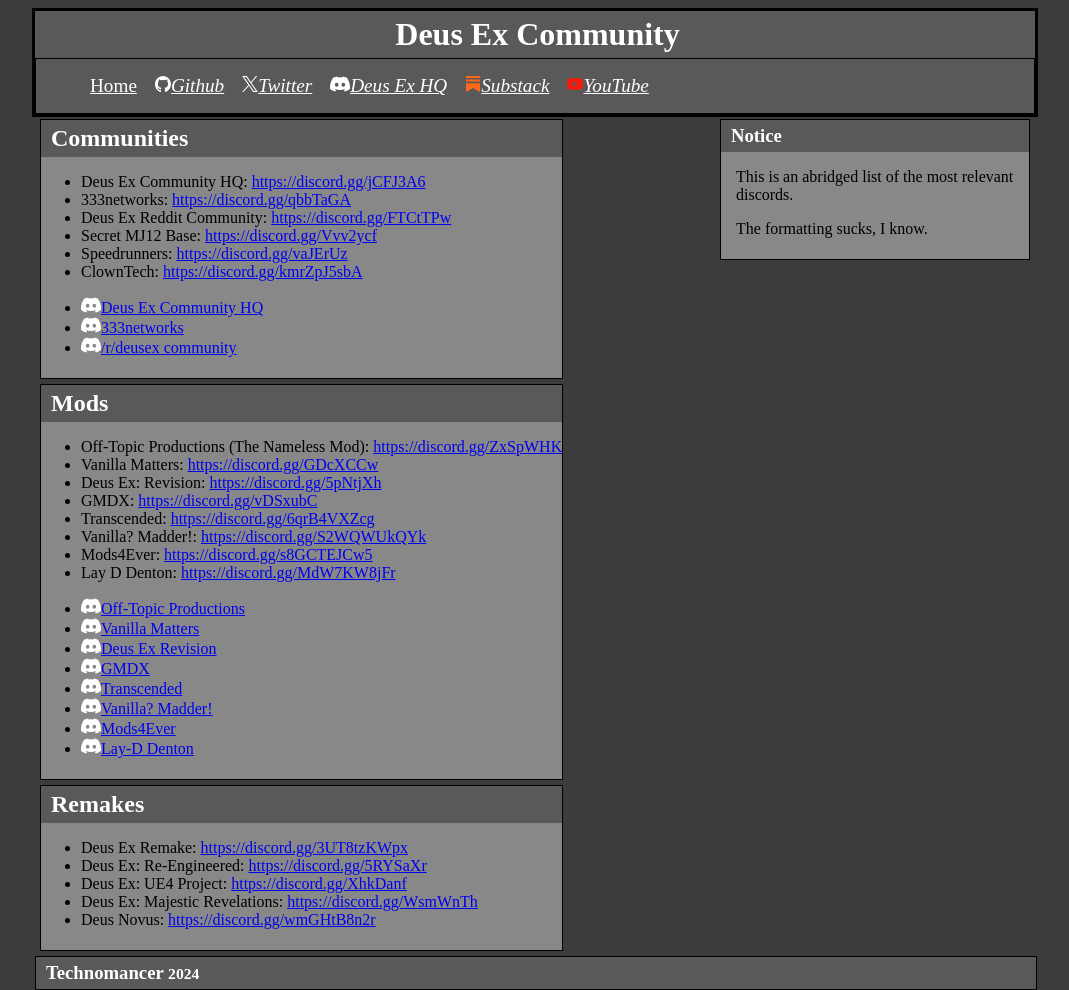
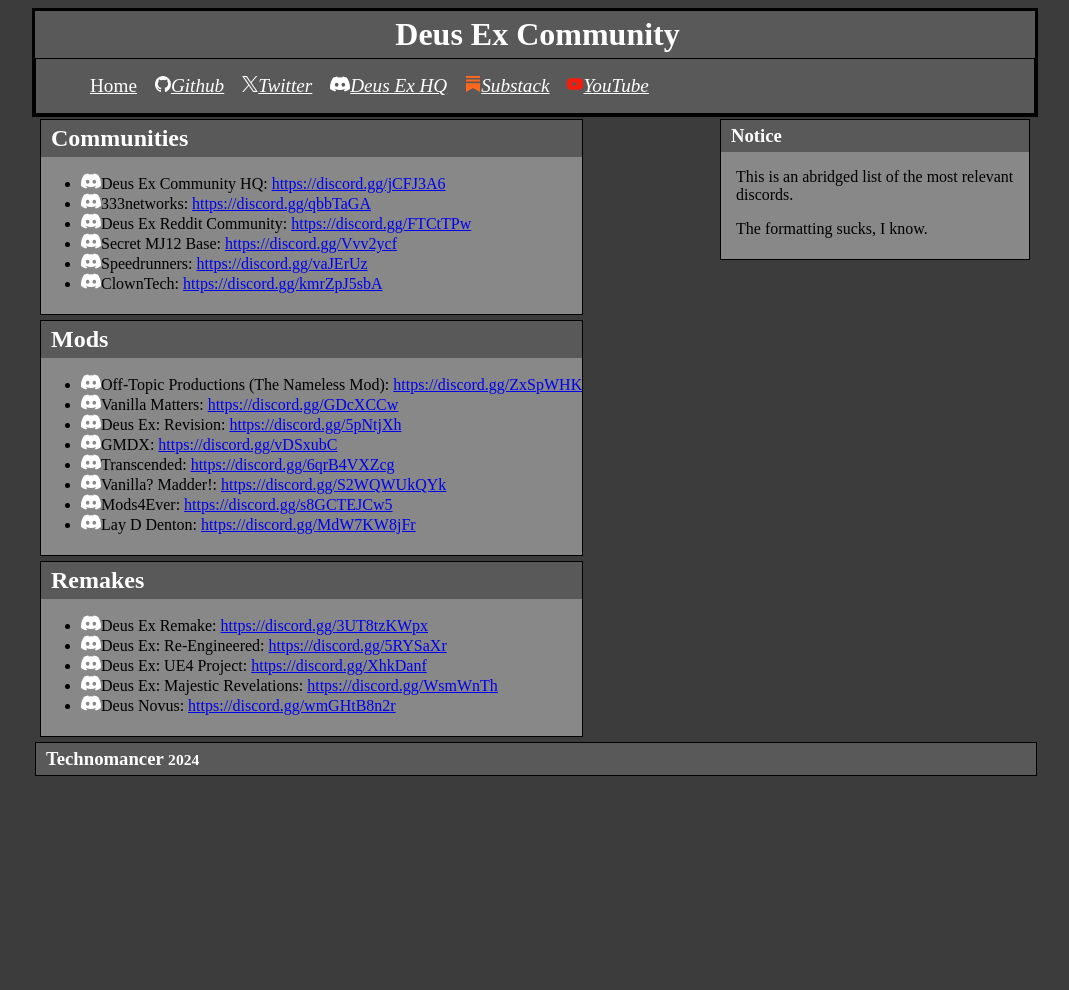
Before and after one commit to technomancy7/technomancy7.github.io, a plain HTML site: page discords.html in a window 1280 px wide. Shown: the whole page, without its empty margins (105-1174 px from the left). After the commit the page ends 800 px from the top, so only its background shows below. Drawn offline with Linux system fonts and the light colour scheme.

Commit message:
site update

```diff
--- a/discords.html
+++ b/discords.html
@@ -27,26 +27,11 @@
     <article id="dsc-main">
       <h1 class="title">Communities</h1>
 	  <ul id="dsc-communities"></ul>
-      <ul>
-      <li><img src="svg/discord.svg" style="width:20px;height:16px;"><a href="https://discord.gg/jCFJ3A6">Deus Ex Community HQ </a> </li>
-      <li><img src="svg/discord.svg" style="width:20px;height:16px;"><a href="https://discord.gg/qbbTaGA">333networks</a></li>
-      <li><img src="svg/discord.svg" style="width:20px;height:16px;"><a href="https://discord.gg/FTCtTPw">/r/deusex community</a></li>
-      </ul>
     </article>
 
     <article>
       <h2 class="title">Mods</h2>
 	  <ul id="dsc-mods"></ul>
-      <ul>
-      <li><img src="svg/discord.svg" style="width:20px;height:16px;"><a href="https://discord.gg/ZxSpWHK">Off-Topic Productions</a></li>
-      <li><img src="svg/discord.svg" style="width:20px;height:16px;"><a href="https://discord.gg/GDcXCCw">Vanilla Matters</a></li>
-      <li><img src="svg/discord.svg" style="width:20px;height:16px;"><a href="https://discord.gg/5pNtjXh">Deus Ex Revision</a></li>
-      <li><img src="svg/discord.svg" style="width:20px;height:16px;"><a href="https://discord.gg/vDSxubC">GMDX</a></li>
-      <li><img src="svg/discord.svg" style="width:20px;height:16px;"><a href="https://discord.gg/6qrB4VXZcg">Transcended</a></li>
-      <li><img src="svg/discord.svg" style="width:20px;height:16px;"><a href="https://discord.gg/S2WQWUkQYk">Vanilla? Madder!</a></li>
-      <li><img src="svg/discord.svg" style="width:20px;height:16px;"><a href="https://discord.gg/s8GCTEJCw5">Mods4Ever</a></li>
-      <li><img src="svg/discord.svg" style="width:20px;height:16px;"><a href="https://discord.gg/MdW7KW8jFr">Lay-D Denton</a></li>
-      </ul>
     </article>
 
     <article>
--- a/kaiser.js
+++ b/kaiser.js
@@ -11,7 +11,8 @@
 			const link = document.createElement("a");
 			link.href = item.url;
 			link.innerText = `${item.url}`
-			slist.insertAdjacentHTML( 'beforeend',"<li>" + item.name+": "+link.outerHTML+ " </li>");
+			const di = `<img src="svg/discord.svg" style="width:20px;height:16px;">`
+			slist.insertAdjacentHTML( 'beforeend',"<li>" + di + item.name+": "+link.outerHTML+ " </li>");
 		});
 	  });
 }
```
